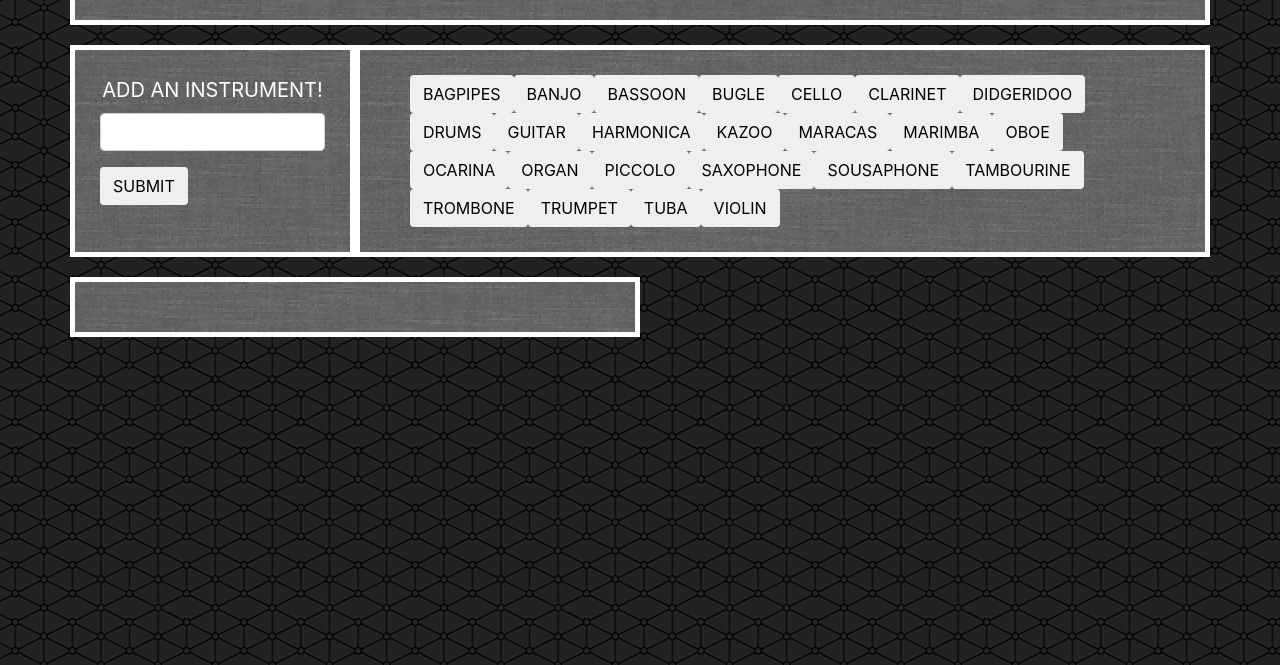
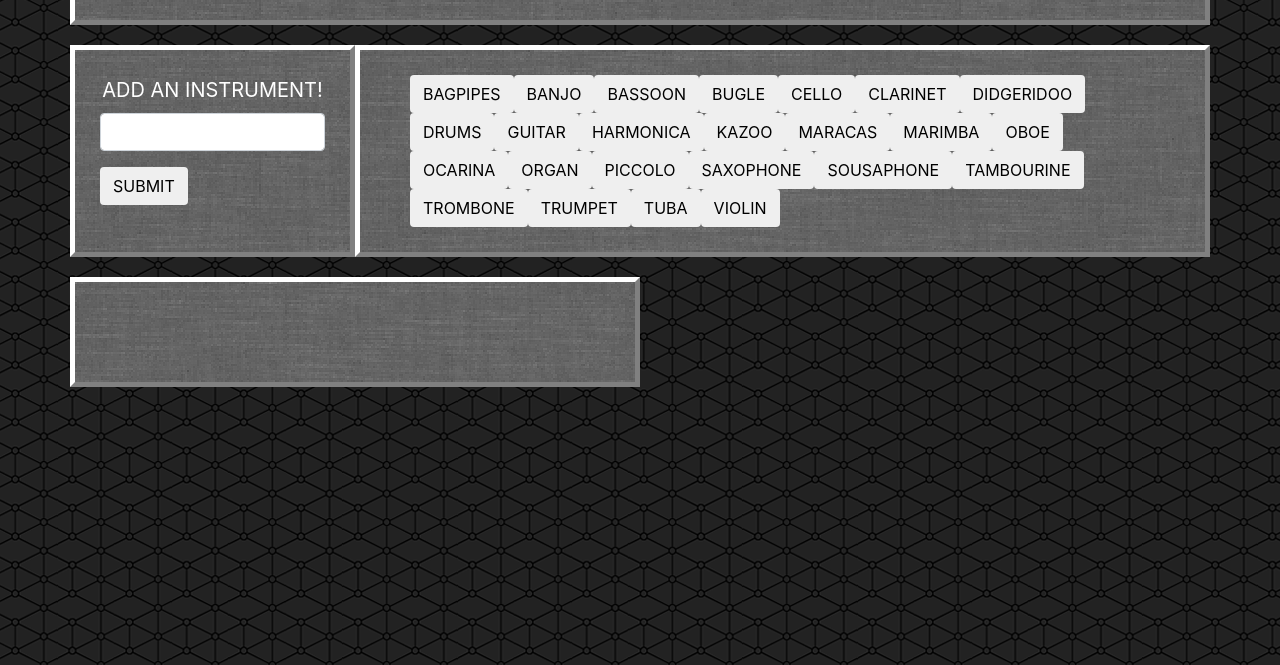
Before and after one commit to hawkguy1/gifTastic, a plain HTML site: page index.html in a window 1280 px wide. Shown: the part 135-800 px from the top of the page. Drawn offline with nearby package versions, Linux system fonts and the light colour scheme.

Commit message:
Button update

```diff
--- a/assets/main.js
+++ b/assets/main.js
@@ -1,37 +1,37 @@
 //-- INSTRUMENT ARRAY --//
-var topics = ["BAGPIPES", "BANJO", "BASSOON", "BUGLE", "CELLO", "CLARINET", "DIDGERIDOO", "DRUMS", "GUITAR", "HARMONICA", "KAZOO", "MARACAS", "MARIMBA", "OBOE", "OCARINA", "ORGAN", "PICCOLO", "SAXOPHONE", "SOUSAPHONE", "TAMBOURINE", "TROMBONE", "TRUMPET", "TUBA", "VIOLIN"]
-console.log(topics)
+var instruments = ["BAGPIPES", "BANJO", "BASSOON", "BUGLE", "CELLO", "CLARINET", "DIDGERIDOO", "DRUMS", "GUITAR", "HARMONICA", "KAZOO", "MARACAS", "MARIMBA", "OBOE", "OCARINA", "ORGAN", "PICCOLO", "SAXOPHONE", "SOUSAPHONE", "TAMBOURINE", "TROMBONE", "TRUMPET", "TUBA", "VIOLIN"]
+console.log("INSTRUMENTS: " + instruments)
 //-- INITIALIZES DOCUMENT --//
 $(document).ready(function () {
     //-- CREATES GIF BUTTONS FROM ARRAY --//
     addInstrumentButtons();
     function addInstrumentButtons() {
         $("#gifButtons").empty();
-        for (var i = 0; i < topics.length; i++) {
+        for (var i = 0; i < instruments.length; i++) {
             var instrumentBtn = $("<button>");
             instrumentBtn.addClass("instruments");
             instrumentBtn.addClass("btn btn-default");
-            instrumentBtn.attr("data-name", topics[i]);
-            instrumentBtn.text(topics[i]);
+            instrumentBtn.attr("data-name", instruments[i]);
+            instrumentBtn.text(instruments[i]);
             $("#gifButtons").append(instrumentBtn);
         }
     }
-    addInstrumentButtons();
+    //-- ADDS NEW INSTRUMENT BUTTONS --//
     $("#addButton").on("click", function (event) {
         event.preventDefault();
         var addInstrument = $("#input").val().trim();
-        if (addInstrument !== "") {
-            topics.push(addInstrument);
+        if (addInstrument !== " ") {
+            instruments.push(addInstrument);
             addInstrumentButtons();
-            $("#input").val("");
+            $("#input").val(" ");
         }
     });
-    $(document).on("click", ".gifButtons", showGiphy);
+    $(document).on("click", ".giphyButtons", showGiphy);
     function showGiphy() {
         var giphyName = $(this).attr("data-name");
         var queryURL = "https://api.giphy.com/v1/gifs/search?api_key=QeJQJNQ2m3JzWEePVxhm6XDKAajxDxP0&q=" + giphyName + "&limit=10&offset=0&rating=G&lang=en";
         $("#giphyColumn").empty();
-        console.log(giphyName);
+        console.log(showGiphy);
         $.ajax({
             url: queryURL,
             method: "GET"
@@ -54,7 +54,7 @@ $(document).ready(function () {
             }
         });
     }
-    $("#giphyArea").on("click", ".gif", function () {
+    $("#giphyColumn").on("click", ".gif", function () {
         var state = $(this).attr("data-state");
         if (state === "still") {
             $(this).attr("src", $(this).attr("data-animate"));
--- a/assets/styles.css
+++ b/assets/styles.css
@@ -7,7 +7,8 @@ body {
     background-image: url("greyBackground.png");
     padding: 25px;
     margin: 20 0 20 0px;
-    border: 5px solid white;
+    border: 5px solid;
+    border-color: white grey grey white;
 }
 #titleDiv h1{
     color: white;
@@ -17,20 +18,14 @@ body {
     text-align: center;
     letter-spacing: 5px;
 }
-/* ----- BUTTON CONTAINER ----- */
-#gifButtons {
-    background-image: url("greyBackground.png");
-    padding: 25 50 25 50px;
-    border: 5px solid white;
-}
-/* ----- FORM/GIPHY CONTAINER ----- */
-
+/* ----- FORM/BUTTON CONTAINER ----- */
 /* ----- FORM ----- */
 #formColumn {
     background-image: url("greyBackground.png");
     padding: 25px;
     margin: 0px;
-    border: 5px solid white;
+    border: 5px solid;
+    border-color: white grey grey white;
 }
 #addForm {
     color: white;
@@ -40,11 +35,22 @@ body {
 #instrumentAdder{
     text-align: center;
 }
-
-/* ----- GIPHY ----- */
+/* ----- BUTTONS ----- */
+#gifButtons {
+    background-image: url("greyBackground.png");
+    padding: 25 50 25 50px;
+    border: 5px solid;
+    border-color: white grey grey white;
+}
+/* ----- GIPHY CONTAINER ----- */
 #giphyColumn {
     background-image: url("greyBackground.png");
     padding: 25px;
     margin-top: 20px;
-    border: 5px solid white;
+    margin-bottom: 20px;
+    border: 5px solid;
+    border-color: white grey grey white;
 }
+#giphyArea {
+    padding: 25px;
+}
```
